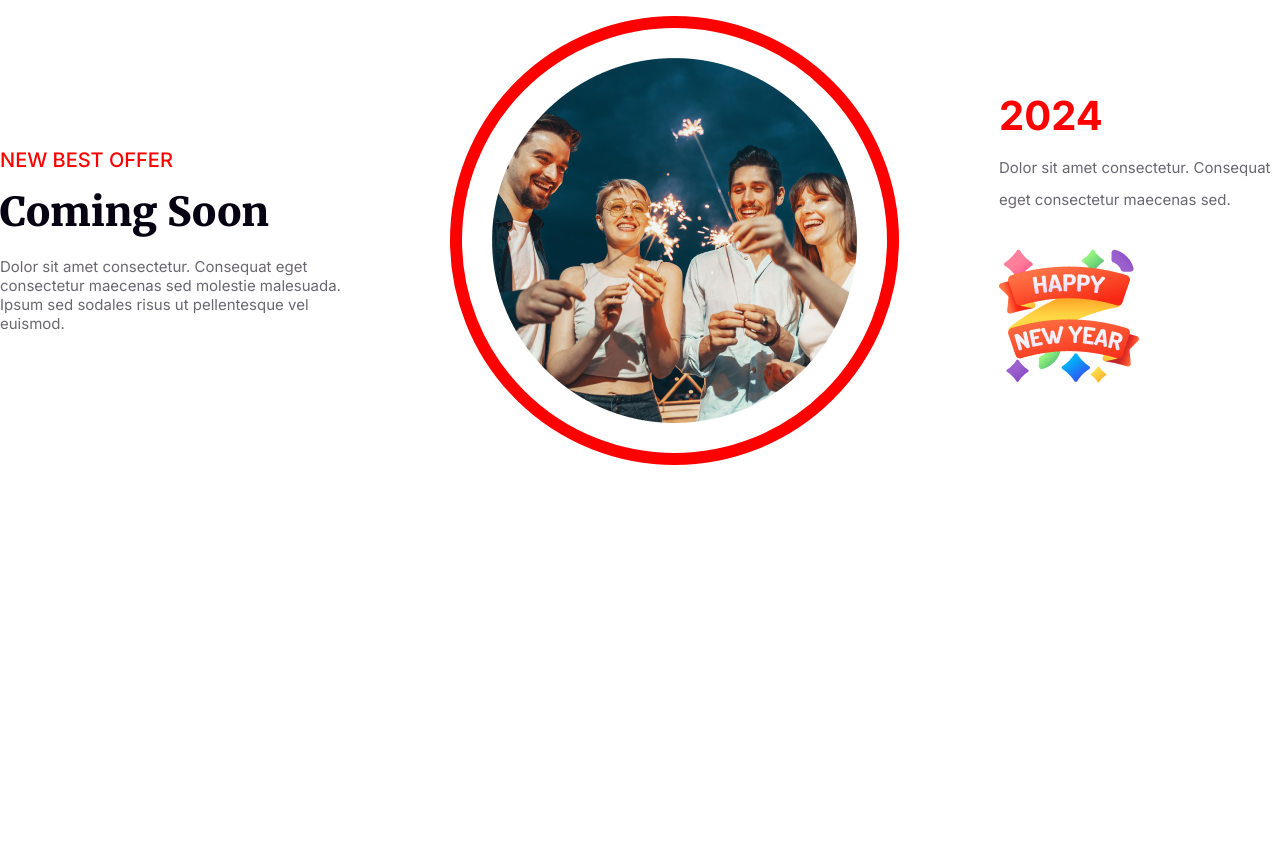
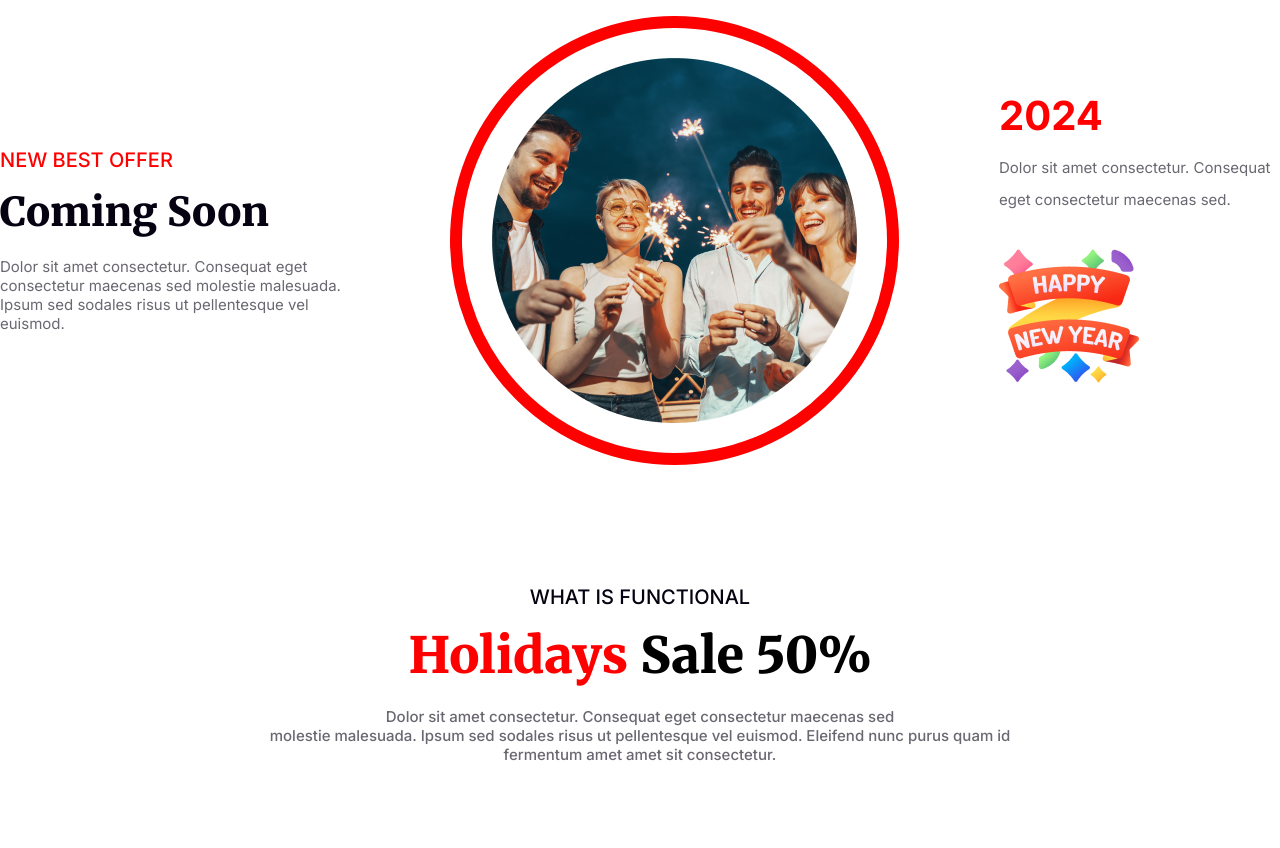
Before and after one commit to nahidn228/new-year-offer, a plain HTML site: page index.html in a window 1280 px wide. Shown: the part 2801-3649 px from the top of the page. Before the commit the page ends 3386 px from the top, so only its background shows below. Drawn offline with Linux system fonts and the light colour scheme.

Commit message:
Holidays Sale done

```diff
--- a/index.html
+++ b/index.html
@@ -84,6 +84,14 @@
         </div>
       </section>
       <!--  Offer section End -->
+      <!-- Holiday sale section start -->
+      <section class="holidaySale">
+        <p class="holidaySale-subtitle">WHAT IS FUNCTIONAL</p>
+        <h3 class="holidaySale-title"> <span style="color: red;">Holidays</span> Sale 50%</h3>
+        <p class="holidaySale-content">Dolor sit amet consectetur. Consequat eget consectetur maecenas sed <br>
+          molestie malesuada. Ipsum sed sodales risus ut pellentesque vel euismod. Eleifend nunc purus quam id <br> fermentum amet amet sit consectetur.</p>
+      </section>
+      <!-- Holiday sale section End -->
     </main>
   </body>
 </html>
--- a/style/style.css
+++ b/style/style.css
@@ -203,6 +203,7 @@ body {
   gap: 100px;
   max-width: 1300px;
   margin: 0 auto;
+  margin-bottom: 120px;
 }
 .first-text {
   max-width: 350px;
@@ -244,14 +245,12 @@ body {
   text-align: center;
   align-items: center;
   justify-content: center;
-
 }
 .second-text {
   max-width: 300px;
   text-align: left;
-
 }
-.second-text-title{
+.second-text-title {
   color: rgb(255, 0, 0);
   font-family: Inter;
   font-size: 40px;
@@ -259,7 +258,7 @@ body {
   text-align: left;
   margin-bottom: 12px;
 }
-.second-text-subtitle{
+.second-text-subtitle {
   color: rgba(7, 2, 17, 0.6);
   font-family: Inter;
   font-size: 15px;
@@ -270,3 +269,33 @@ margin-bottom: 30px;
 }
 
 /* offer section End */
+/* Holiday sale section start */
+.holidaySale {
+  max-width: 1000px;
+  height: 260px;
+  margin: 0 auto;
+  text-align: center;
+  margin-bottom: 120px;
+}
+.holidaySale-subtitle {
+  color: rgb(7, 2, 17);
+  font-family: Inter;
+  font-size: 20px;
+  font-weight: 500;
+  margin-bottom: 15px;
+}
+
+.holidaySale-title {
+  font-family: Merriweather;
+  font-size: 50px;
+  font-weight: 900;
+  margin-bottom: 20px;
+}
+.holidaySale-content {
+  color: rgba(7, 2, 17, 0.6);
+  font-family: Inter;
+  font-size: 15px;
+  font-weight: 500;
+}
+
+/* Holiday sale section End */
```
Lines whose indentation alone changed are shown as unchanged.
